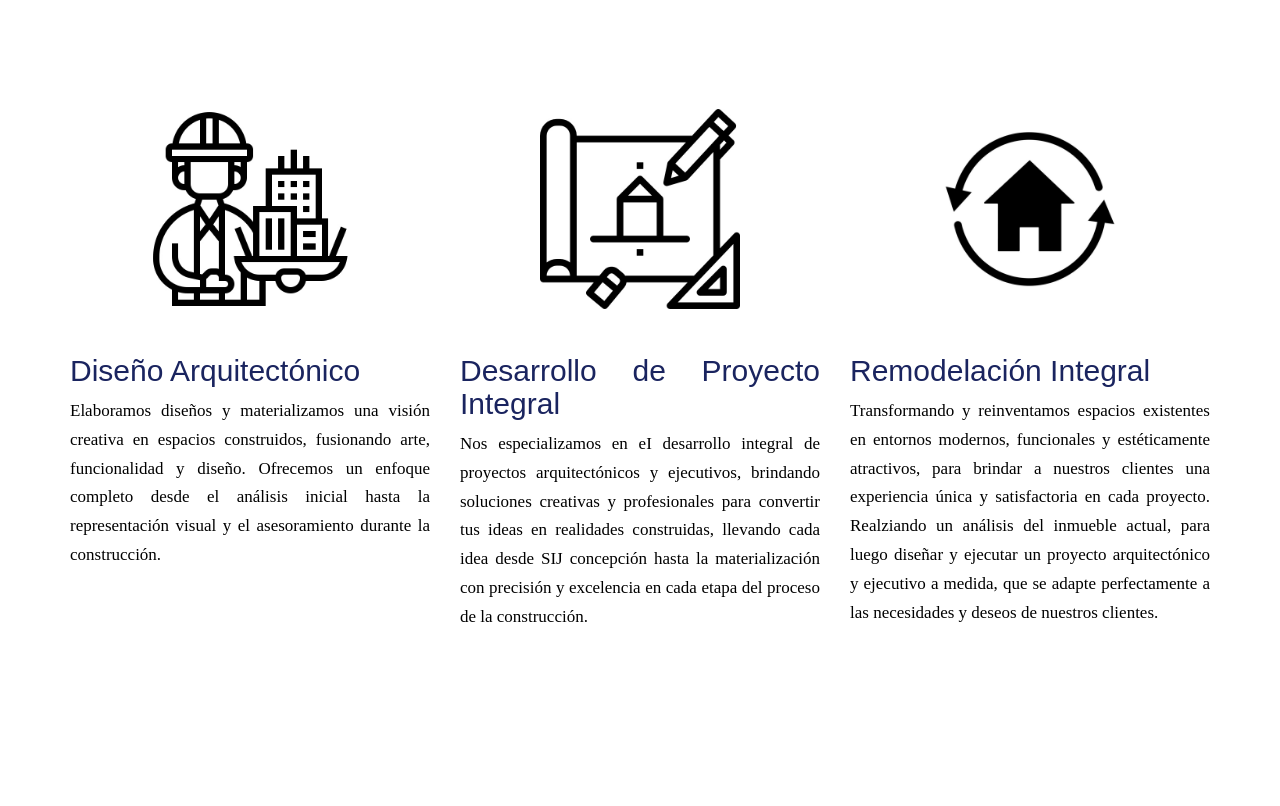
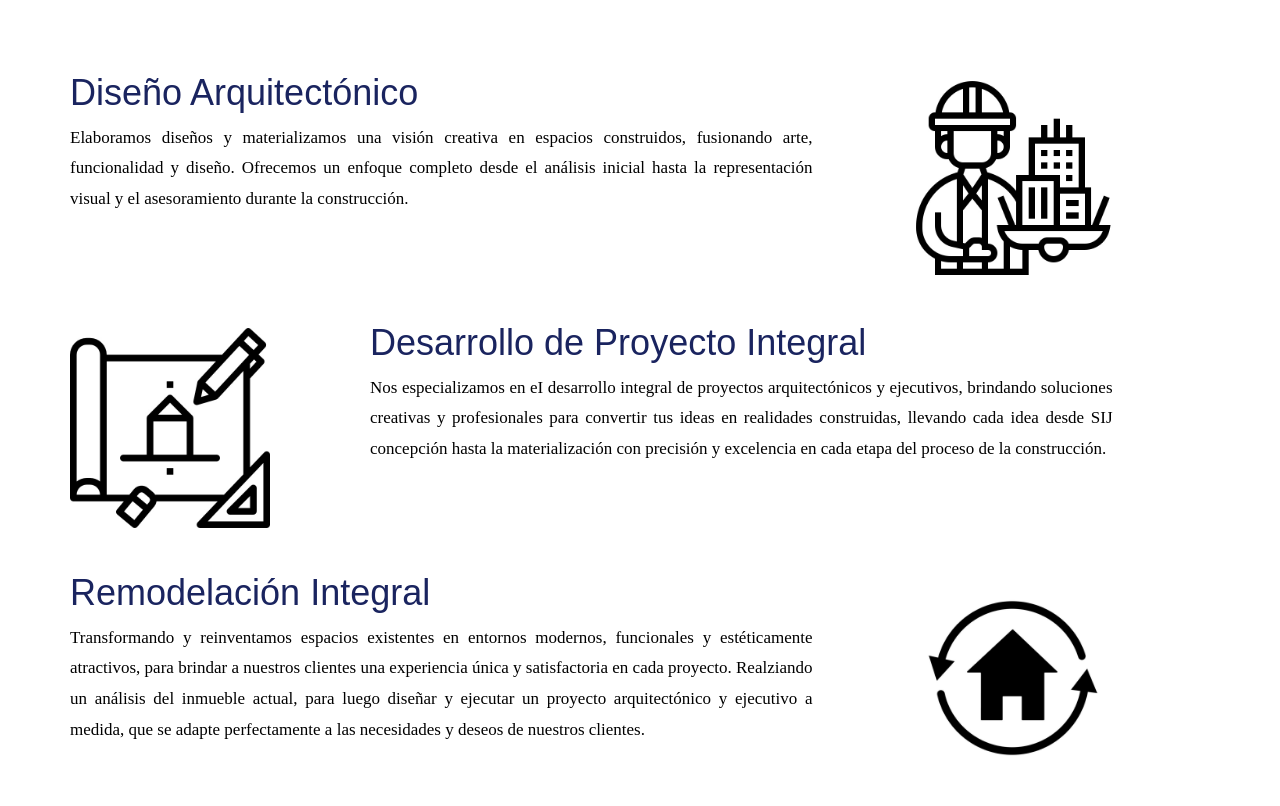
Before and after one commit to Yisus550/LandingPages-jr, a plain HTML site: page index.html in a window 1280 px wide. Shown: the part 3920-4726 px from the top of the page. Drawn offline with Linux system fonts and the light colour scheme; a web font is replaced by a local one.

Commit message:
feat (servicios): se cambio diseño de parrafos

```diff
--- a/index.html
+++ b/index.html
@@ -246,7 +246,44 @@
 	</div><!-- /.container -->
 
 	<!-- Press -->
-	<section class="press" id="services">
+	<section class="start" id="start">
+		<div class="container start">
+			<div class="row">
+				<div class="col-md-11">
+					<img src="img/architect.jpeg" alt="architect" class="float-r">
+					<h1>Diseño Arquitectónico</h1>
+					<p>
+						Elaboramos diseños y materializamos una visión creativa en espacios construidos,
+						fusionando arte, funcionalidad y diseño. Ofrecemos un enfoque completo desde el
+						análisis inicial hasta la representación visual y el asesoramiento durante la
+						construcción.
+					</p>
+				</div>
+				<div class="col-md-11">
+					<img src="img/plans.jpeg" alt="plans" class="float-l">
+					<h1>Desarrollo de Proyecto Integral</h1>
+					<p>
+						Nos especializamos en eI desarrollo integral de proyectos arquitectónicos y ejecutivos,
+						brindando soluciones creativas y profesionales para convertir tus ideas en realidades
+						construidas, llevando cada idea desde SIJ concepción hasta la materialización con
+						precisión y excelencia en cada etapa del proceso de la construcción.
+					</p>
+				</div>
+				<div class="col-md-11">
+					<img src="img/house.jpeg" alt="house" class="float-r">
+					<h1>Remodelación Integral</h1>
+					<p>
+						Transformando y reinventamos espacios existentes en entornos modernos, funcionales y
+						estéticamente atractivos, para brindar a nuestros clientes una experiencia única y
+						satisfactoria en cada proyecto. Realziando un análisis del inmueble actual, para luego diseñar
+						y ejecutar un proyecto arquitectónico y ejecutivo a medida, que se adapte perfectamente a
+						las necesidades y deseos de nuestros clientes.
+					</p>
+				</div>
+			</div>
+		</div>
+	</section>
+	<!-- <section class="press" id="services">
 		<div class="container about">
 			<div class="row">
 				<br>
@@ -283,7 +320,7 @@
 				</div>
 			</div>
 		</div>
-	</section>
+	</section> -->
 
 	<section class="col-md-12">
 		<p class="phrase-container">
```
